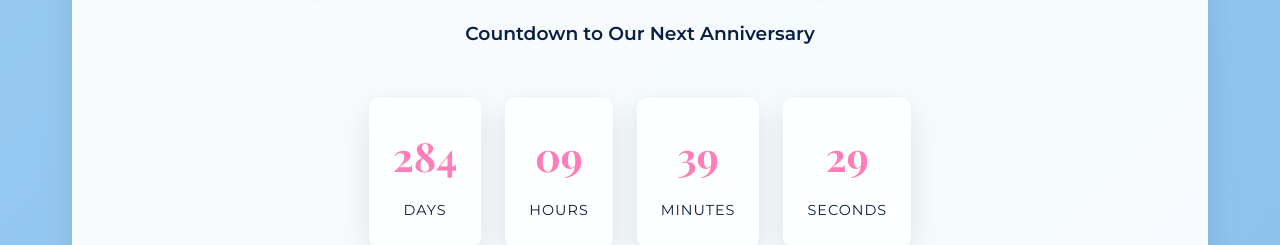
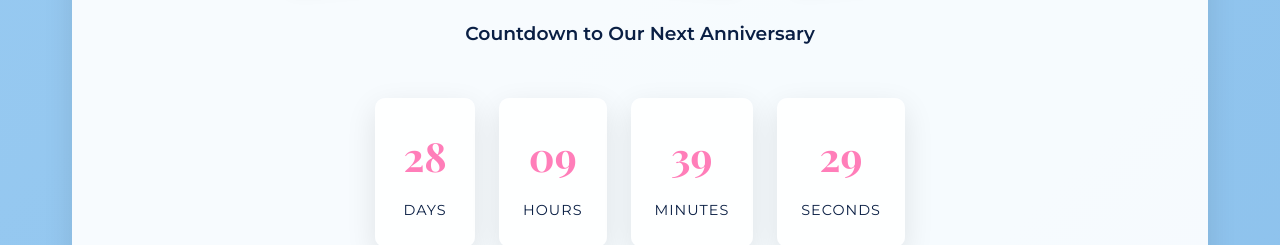
Before and after one commit to KennethHago/J-K, a plain HTML site: page index.html in a window 1280 px wide. Shown: the part 2160-2405 px from the top of the page. Drawn offline with nearby package versions, Linux system fonts and the light colour scheme.

Commit message:
Update index.html

```diff
--- a/index.html
+++ b/index.html
@@ -2678,11 +2678,11 @@
         // Countdown to anniversary (May 15 every year)
         function updateCountdown() {
             const now = new Date();
-            let nextAnniversary = new Date(now.getFullYear(), 4, 15); // May is month 4 (0-indexed)
+            let nextAnniversary = new Date(now.getFullYear(), 8, 1); // May is month 4 (0-indexed)
 
             // If the anniversary has passed this year, set for next year
             if (now > nextAnniversary) {
-                nextAnniversary = new Date(now.getFullYear() + 1, 4, 15);
+                nextAnniversary = new Date(now.getFullYear() + 1, 8, 1);
             }
 
             const diff = nextAnniversary - now;
```
